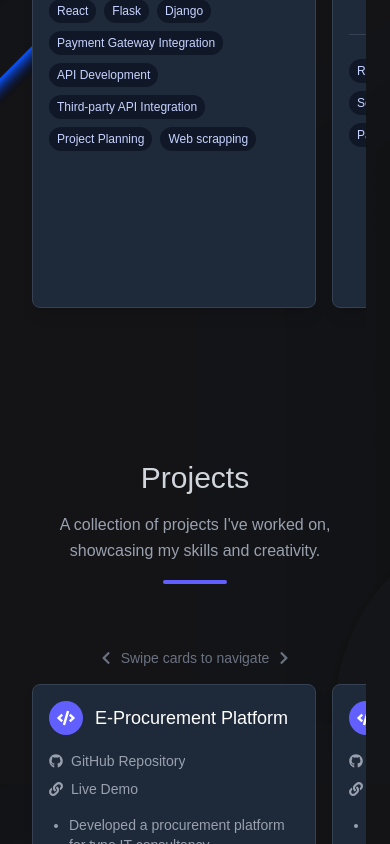
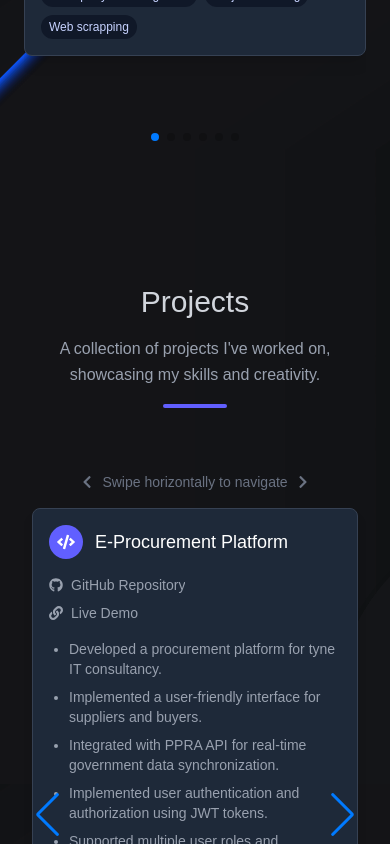
Before and after one commit to MuchokiDavid/my-portfolio, a React (Vite) app: page / in a window 390 px wide. Shown: the part 4280-5124 px from the top of the page. Built offline with nearby package versions, Linux system fonts and the light colour scheme.

Commit message:
Refactor Experience component to implement Swiper for horizontal scrolling of experience cards

```diff
--- a/src/components/Experience.jsx
+++ b/src/components/Experience.jsx
@@ -7,6 +7,24 @@ import {
   FaChevronLeft,
   FaChevronRight,
 } from "react-icons/fa";
+
+// Import Swiper React components
+import { Swiper, SwiperSlide } from "swiper/react";
+
+// Import Swiper styles
+import "swiper/css";
+import "swiper/css/effect-coverflow";
+import "swiper/css/pagination";
+import "swiper/css/navigation";
+
+// import required modules
+import {
+  EffectCoverflow,
+  Pagination,
+  Keyboard,
+  Navigation,
+  Mousewheel,
+} from "swiper/modules";
 
 export default function Experience() {
   const scrollContainerRef = useRef(null);
@@ -244,20 +262,19 @@ export default function Experience() {
           )}
 
           {/* Experience cards container with horizontal scroll */}
-          <div
-            ref={scrollContainerRef}
-            className="flex overflow-x-auto pb-6 scrollbar-hide snap-x snap-mandatory touch-pan-x"
-            style={{
-              scrollbarWidth: "none",
-              msOverflowStyle: "none",
-              WebkitOverflowScrolling: "touch",
+          <Swiper
+            slidesPerView={1}
+            spaceBetween={30}
+            loop={true}
+            pagination={{
+              clickable: true,
             }}
+            navigation={true}
+            modules={[Pagination, Navigation]}
+            className="mySwiper"
           >
             {experiences.map((exp, index) => (
-              <div
-                key={index}
-                className="px-2 md:px-4 min-w-[300px] sm:min-w-[350px] md:min-w-[450px] lg:min-w-[500px] snap-start"
-              >
+              <SwiperSlide key={index} className="snap-center">
                 <div className="h-full bg-gray-800 bg-opacity-40 p-4 md:p-6 rounded-lg border border-gray-700 hover:border-indigo-500 transition-all duration-300 shadow-lg hover:shadow-indigo-500/20">
                   <div className="flex items-center mb-4">
                     <div className="bg-indigo-500 text-white p-2 md:p-3 rounded-full mr-3 md:mr-4">
@@ -304,8 +321,9 @@ export default function Experience() {
                     </div>
                   </div>
                 </div>
-              </div>
+              </SwiperSlide>
             ))}
+          </Swiper>
         </div>
 
         {/* Right scroll button - only visible on non-mobile */}
@@ -319,26 +337,6 @@ export default function Experience() {
           </button>
         )}
       </div>
-
-        {/* Custom CSS to hide scrollbar but keep functionality */}
-        <style jsx>{`
-          .scrollbar-hide::-webkit-scrollbar {
-            display: none;
-          }
-          .scrollbar-hide {
-            -ms-overflow-style: none;
-            scrollbar-width: none;
-          }
-          @media (max-width: 767px) {
-            .snap-x {
-              scroll-snap-type: x mandatory;
-            }
-            .snap-center {
-              scroll-snap-align: center;
-            }
-          }
-        `}</style>
-      </div>
     </div>
   );
 }
--- a/src/components/Projects.jsx
+++ b/src/components/Projects.jsx
@@ -6,6 +6,18 @@ import {
   FaGithub,
   FaLink,
 } from "react-icons/fa";
+
+// Import Swiper React components
+import { Swiper, SwiperSlide } from "swiper/react";
+
+// Import Swiper styles
+import "swiper/css";
+import "swiper/css/effect-coverflow";
+import "swiper/css/pagination";
+import 'swiper/css/navigation';
+
+// import required modules
+import { EffectCoverflow, Pagination, Keyboard, Navigation, Mousewheel } from "swiper/modules";
 
 const Projects = () => {
   const scrollContainerRef = useRef(null);
@@ -25,21 +37,42 @@ const Projects = () => {
         "Implemented user authentication and authorization using JWT tokens.",
         "Supported multiple user roles and permissions.",
       ],
-      technologies: ["React", "Django", "Python", "Postgres", "Cloudinary","Payment API", "Git", "Jira", "Agile", "PPRA API"],
+      technologies: [
+        "React",
+        "Django",
+        "Python",
+        "Postgres",
+        "Cloudinary",
+        "Payment API",
+        "Git",
+        "Jira",
+        "Agile",
+        "PPRA API",
+      ],
     },
     {
       title: "Niloyd Insurance platform",
       githubLink: "https://github.com/tyneitafrica/insure_backend",
       liveLink: "https://insure-frontend.vercel.app",
       description: [
-        "Developed an insurance platform for an insuarance agency.",
+        "Collaborated in development of an insurance platform for an insuarance agency.",
         "Implemented a user-friendly interface for suppliers and buyers.",
-        "Integrated with Daraja API for real time payment collection.",
+        "Integrated the platform with Daraja API for real time payment collection.",
         "Took part in implementation of user authentication and authorization using JWT tokens and cookies.",
         "Supported multiple user roles and permissions.",
         "Implemented insurance policy creation and management.",
       ],
-      technologies: ["React", "Django", "Python", "Postgres", "Cloudinary", "Git", "Jira", "Agile", "Daraja API"],
+      technologies: [
+        "React",
+        "Django",
+        "Python",
+        "Postgres",
+        "Cloudinary",
+        "Git",
+        "Jira",
+        "Agile",
+        "Daraja API",
+      ],
     },
     {
       title: "MsaadaFund",
@@ -49,6 +82,9 @@ const Projects = () => {
         "Developed a fundraising platform for non-profit organizations.",
         "Integrated IntaSend API for seamless payment processing.",
         "Supported multiple payment methods including M-Pesa, credit cards, and CashApp.",
+        "Implemented user authentication and authorization using JWT tokens.",
+        "Supported multiple user roles and permissions.",
+        "Implemented donation tracking and reporting features.",
       ],
       technologies: ["React", "Django", "IntaSend API", "PostgreSQL", "Cpanel"],
     },
@@ -60,6 +96,10 @@ const Projects = () => {
         "Built a Python web service to calculate loyalty points based on customer transactions.",
         "Integrated Google Sheets API for data fetching and updates.",
         "Sent notifications sms to customers about their loyalty points.",
+        "Implemented user authentication and authorization using Google Oath2 tokens.",
+        "Supported multiple user",
+        "Provided customizable loyalty point calculation rules.",
+
       ],
       technologies: ["Python", "Flask", "Google Sheets API", "Cpanel", "Git"],
     },
@@ -69,8 +109,11 @@ const Projects = () => {
       liveLink: "https://muchokidavid.vercel.app",
       description: [
         "Designed and developed a responsive portfolio website.",
-        "Implemented a dark mode toggle feature using React Context API.",
         "Optimized for performance and accessibility.",
+        "Utilized Vite.js for fast development and deployment.",
+        "Deployed on Vercel for easy hosting and continuous integration.",
+        "Implemented smooth scrolling and animations for enhanced user experience.",
+        "Utilized Tailwind CSS for efficient styling and responsiveness.",
       ],
       technologies: ["React", "Vite.js", "Tailwind CSS", "Vercel", "Git"],
     },
@@ -83,6 +126,8 @@ const Projects = () => {
         "Used HTML, CSS, JavaScript, React, Python, and Flask for development.",
         "Integrated third-party APIs like Spotify API and Weather API to enhance functionality.",
         "Followed agile methodologies, including sprint planning, daily stand-ups, and testing.",
+        "Utilized PostgreSQL and SQLite for database management and Render for deployment.",
+        "Implemented user authentication and authorization using JWT tokens.",
       ],
       technologies: [
         "HTML",
@@ -100,7 +145,6 @@ const Projects = () => {
     },
   ];
 
-  // Check if the user is on a mobile device
   useEffect(() => {
     const checkMobile = () => {
       setIsMobile(window.innerWidth <= 768);
@@ -110,7 +154,6 @@ const Projects = () => {
     return () => window.removeEventListener("resize", checkMobile);
   }, []);
 
-  // Handle scroll left
   const handleScrollLeft = () => {
     if (scrollContainerRef.current) {
       scrollContainerRef.current.scrollBy({
@@ -120,7 +163,6 @@ const Projects = () => {
     }
   };
 
-  // Handle scroll right
   const handleScrollRight = () => {
     if (scrollContainerRef.current) {
       scrollContainerRef.current.scrollBy({
@@ -130,7 +172,6 @@ const Projects = () => {
     }
   };
 
-  // Update scroll button visibility
   const handleScroll = () => {
     if (scrollContainerRef.current) {
       const { scrollLeft, scrollWidth, clientWidth } =
@@ -164,17 +205,15 @@ const Projects = () => {
           </div>
         </div>
 
-        {/* Mobile indicator for swipe scrolling */}
         {isMobile && (
           <div className="text-center mb-4 text-gray-500 text-sm flex items-center justify-center">
             <FaChevronLeft className="mr-2" />
-            <span>Swipe cards to navigate</span>
+            <span>Swipe horizontally to navigate</span>
             <FaChevronRight className="ml-2" />
           </div>
         )}
 
         <div className="relative">
-          {/* Left scroll button - only visible on non-mobile */}
           {!isMobile && showLeftButton && (
             <button
               onClick={handleScrollLeft}
@@ -185,22 +224,62 @@ const Projects = () => {
             </button>
           )}
 
-          {/* Projects cards container with horizontal scroll */}
-          <div
-            ref={scrollContainerRef}
-            className="flex overflow-x-auto pb-6 scrollbar-hide snap-x snap-mandatory touch-pan-x"
-            style={{
-              scrollbarWidth: "none",
-              msOverflowStyle: "none",
-              WebkitOverflowScrolling: "touch",
+          {/* Updated scroll container with proper touch handling */}
+          <Swiper
+            effect={"coverflow"}
+            grabCursor={true}
+            centeredSlides={true}
+            loop={true}
+            slidesPerView={"auto"}
+            keyboard={{
+              enabled: true,
             }}
+            breakpoints={{
+              769: {
+                slidesPerView: 2,
+                slidesPerGroup: 2,
+              },
+            }}
+            scrollbar={true}
+            onSwiper={(swiper) => {
+              scrollContainerRef.current = swiper.el;
+              swiper.el.addEventListener("scroll", handleScroll);
+            }}
+            // onTouchEnd={() => {
+            //   if (scrollContainerRef.current) {
+            //     scrollContainerRef.current.style.overflow = "auto";
+            //   }
+            // }}
+            // onSlideChange={() => {}}
+            // onTouchStart={() => {
+            //   if (scrollContainerRef.current) {
+            //     scrollContainerRef.current.style.overflow = "hidden";
+            //   }
+            // }}
+            navigation={true}
+            coverflowEffect={{
+              rotate: 50,
+              stretch: 0,
+              depth: 100,
+              modifier: 1,
+              slideShadows: true,
+            }}
+            pagination={true}
+            modules={[EffectCoverflow, Pagination, Keyboard, Navigation, Mousewheel]}
+            className="mySwiper"
           >
             {projects.map((project, index) => (
+              <SwiperSlide key={index} className="flex justify-center">
                 <div
                   key={index}
                   className="px-2 md:px-4 min-w-[300px] sm:min-w-[350px] md:min-w-[450px] lg:min-w-[500px] snap-start"
                 >
-                <div className="h-full bg-gray-800 bg-opacity-40 p-4 md:p-6 rounded-lg border border-gray-700 hover:border-indigo-500 transition-all duration-300 shadow-lg hover:shadow-indigo-500/20">
+                  <div
+                    className=" h-full flex flex-col bg-gray-800 bg-opacity-40 p-4 md:p-6 rounded-lg border border-gray-700 hover:border-indigo-500 transition-all duration-300 shadow-lg hover:shadow-indigo-500/20"
+                    style={{
+                      touchAction: isMobile ? "pan-y" : "auto",
+                    }}
+                  >
                     <div className="flex items-center mb-4">
                       <div className="bg-indigo-500 text-white p-2 md:p-3 rounded-full mr-3 md:mr-4">
                         <FaCode className="text-lg md:text-xl" />
@@ -224,6 +303,7 @@ const Projects = () => {
                           </a>
                         </span>
                       </div>
+                      {project.liveLink && (
                         <div className="flex items-center">
                           <FaLink className="mr-2 flex-shrink-0" />
                           <span className="line-clamp-1">
@@ -237,8 +317,9 @@ const Projects = () => {
                             </a>
                           </span>
                         </div>
+                      )}
                     </div>
-
+                    <div className="flex-grow mb-2">
                       <ul className="list-disc pl-5 md:pl-6 mb-6 text-gray-400 text-sm md:text-base">
                         {project.description.map((item, idx) => (
                           <li key={idx} className="mb-2">
@@ -246,6 +327,7 @@ const Projects = () => {
                           </li>
                         ))}
                       </ul>
+                    </div>
 
                     <div className="pt-4 border-t border-gray-700">
                       <div className="flex flex-wrap gap-2 mt-2">
@@ -261,43 +343,10 @@ const Projects = () => {
                     </div>
                   </div>
                 </div>
+              </SwiperSlide>
             ))}
+          </Swiper>
         </div>
-
-          {/* Right scroll button - only visible on non-mobile */}
-          {!isMobile && showRightButton && (
-            <button
-              onClick={handleScrollRight}
-              className="absolute right-0 top-1/2 -translate-y-1/2 z-10 bg-indigo-600 text-white p-3 rounded-full shadow-lg hover:bg-indigo-700 transition-colors duration-200 focus:outline-none"
-              aria-label="Scroll right"
-            >
-              <FaChevronRight />
-            </button>
-          )}
-        </div>
-
-        {/* Custom CSS to hide scrollbar but keep functionality */}
-        <style jsx>{`
-          .scrollbar-hide::-webkit-scrollbar {
-            display: none;
-          }
-
-          @media (max-width: 768px) {
-            .touch-pan-x {
-              -webkit-overflow-scrolling: touch;
-              scroll-snap-type: x mandatory;
-              scroll-behavior: smooth;
-            }
-          }
-
-          .line-clamp-1 {
-            overflow: hidden;
-            text-overflow: ellipsis;
-            display: -webkit-box;
-            -webkit-line-clamp: 1;
-            -webkit-box-orient: vertical;
-          }
-        `}</style>
       </div>
     </div>
   );
```
Lines whose indentation alone changed are shown as unchanged.
